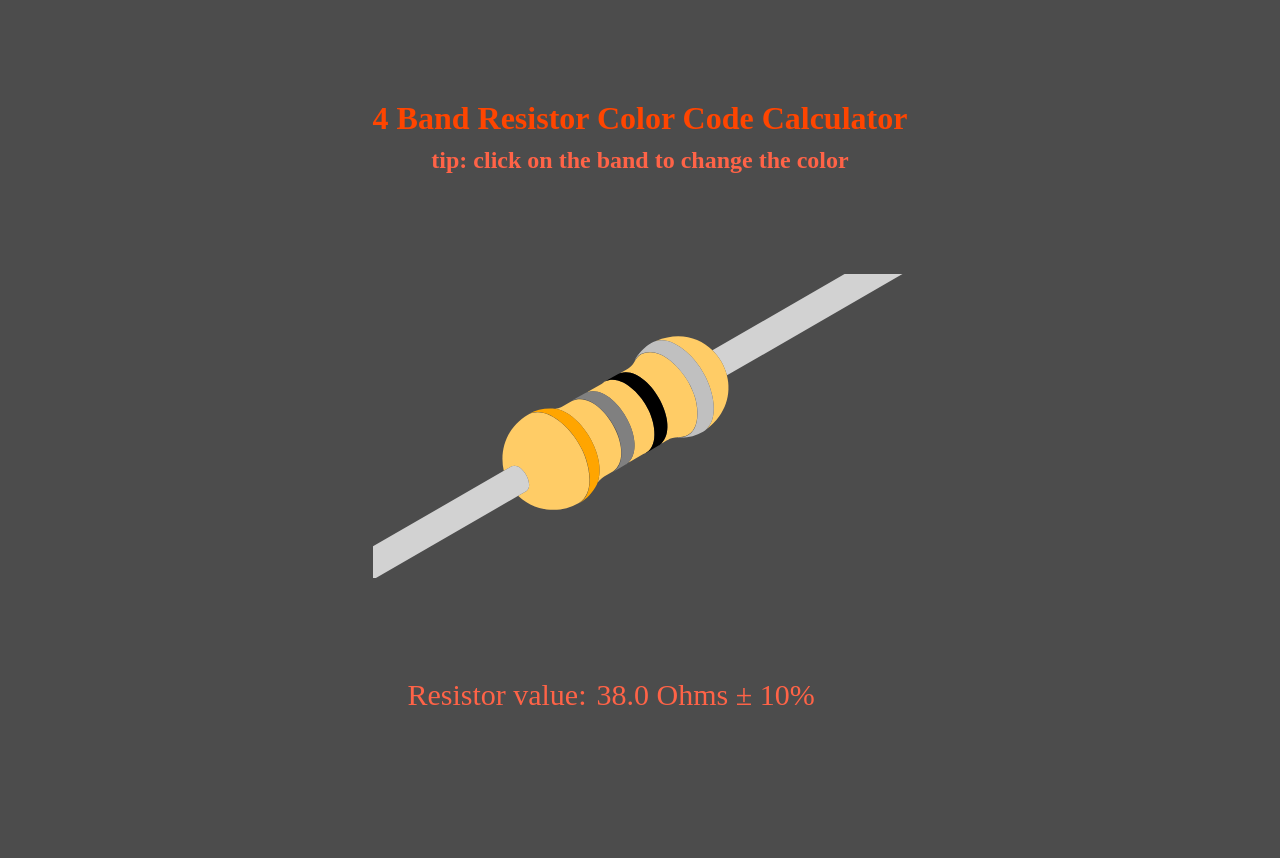
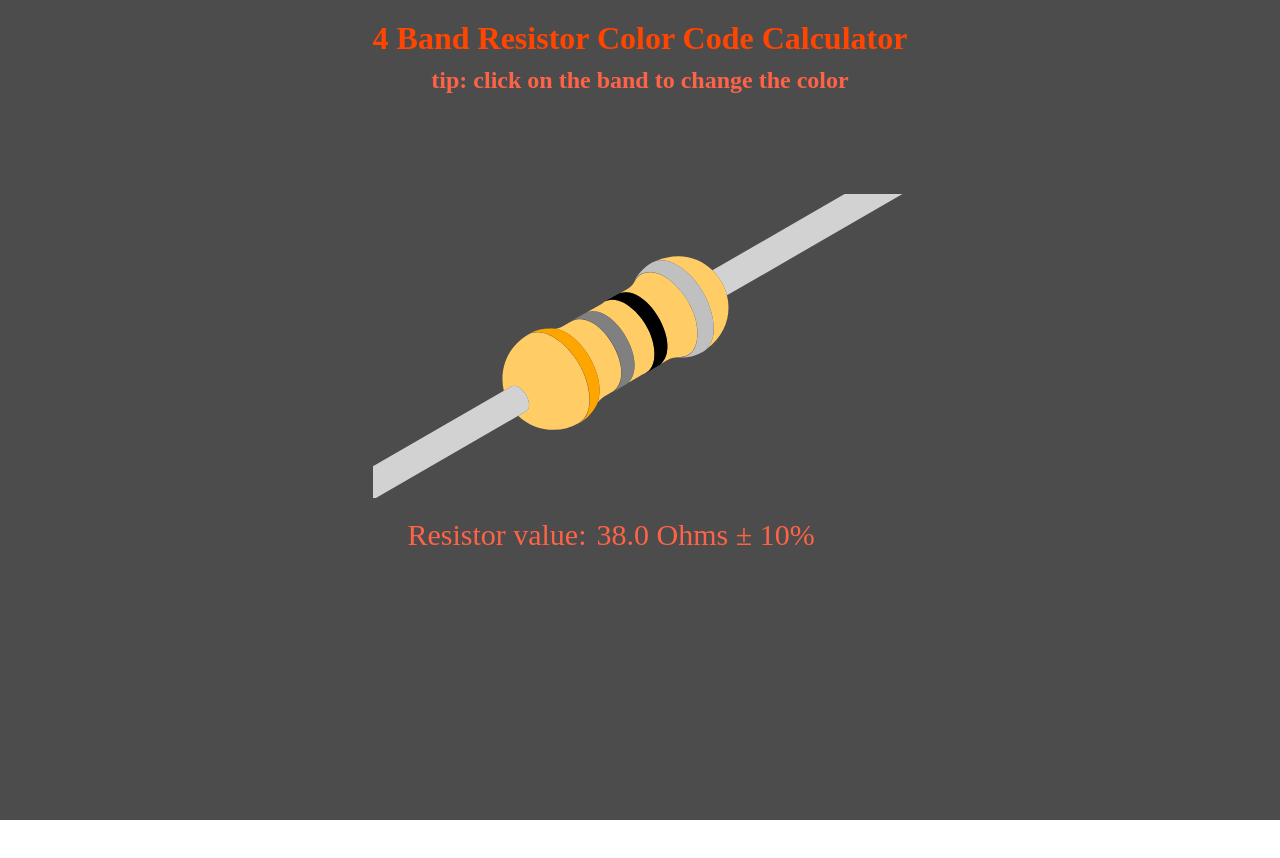
Before and after one commit to DominikP1992/ResistorCalculator, a React (Create React App) app: page / in a window 1280 px wide. Shown: the top 858 px of the page. After the commit the page ends 820 px from the top, so only its background shows below. Built offline with nearby package versions, Linux system fonts and the light colour scheme.

Commit message:
updated styles

```diff
--- a/src/components/pageLayout/index.js
+++ b/src/components/pageLayout/index.js
@@ -2,7 +2,7 @@ import styled from 'styled-components';
 
 export const PageWrapper = styled.div`
   display: flex;
-  padding-top:100px;
+  padding-top:20px;
   align-items: center;
   flex-direction: column;
   width: 100vw;
--- a/src/containers/ResistorCalculator.js
+++ b/src/containers/ResistorCalculator.js
@@ -147,7 +147,7 @@ class UserPhotoPage extends Component {
   };
 
   renderResistanceValue = () => (
-    <TextRow customStyle="margin-top:100px; color:tomato;">
+    <TextRow customStyle="margin-top:20px; color:tomato;">
       <TextCell customStyle="width:40%; text-align:right;">
         Resistor value:
       </TextCell>
```
Also changed, not shown: 7 other files (tests, documents, lock files or other folders).
